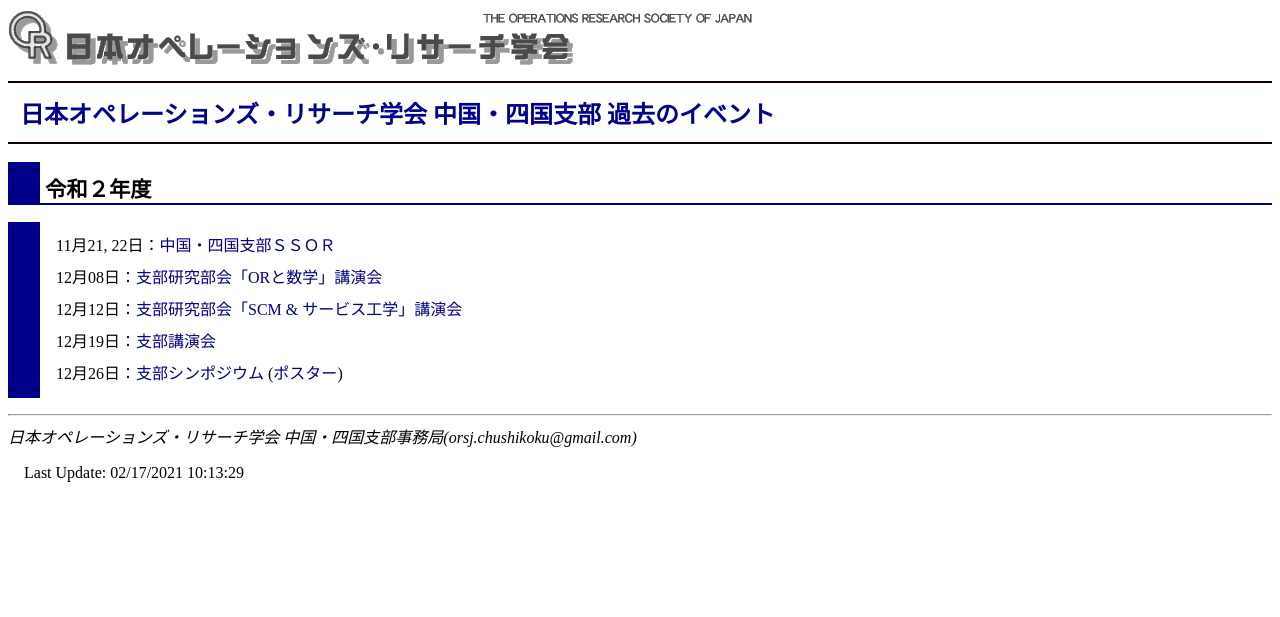
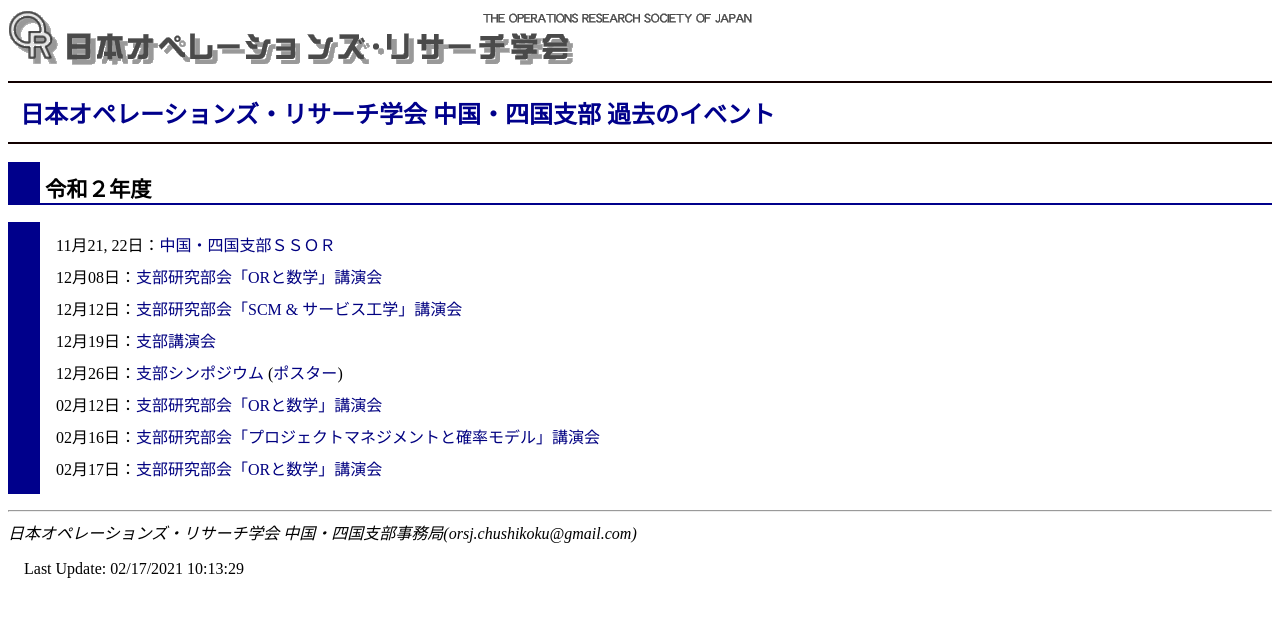
Before and after one commit to orsj-cs/orsj-cs.github.io, a Jekyll site: the page built from history.html, in a window 1280 px wide. Shown: the top 617 px of the page. Built offline with Jekyll 4.4.1, drawn with Linux system fonts in a browser that asks for light colours.

Commit message:
Update history.html

```diff
--- a/history.html
+++ b/history.html
@@ -12,4 +12,7 @@ title: 日本オペレーションズ・リサーチ学会 中国・四国支部
     <li>12月19日：<a href="event/20201219.html">支部講演会</a></li>
     <li>12月26日：<a href="event/20201226.html">支部シンポジウム</a>
         (<a href="event/20201226.pdf">ポスター</a>)</li>
+    <li>02月12日：<a href="event/202110212.html">支部研究部会「ORと数学」講演会</a></li>
+    <li>02月16日：<a href="event/20210216.html">支部研究部会「プロジェクトマネジメントと確率モデル」講演会</a></li>
+    <li>02月17日：<a href="event/20210217.html">支部研究部会「ORと数学」講演会</a></li>
 </ul>
```
